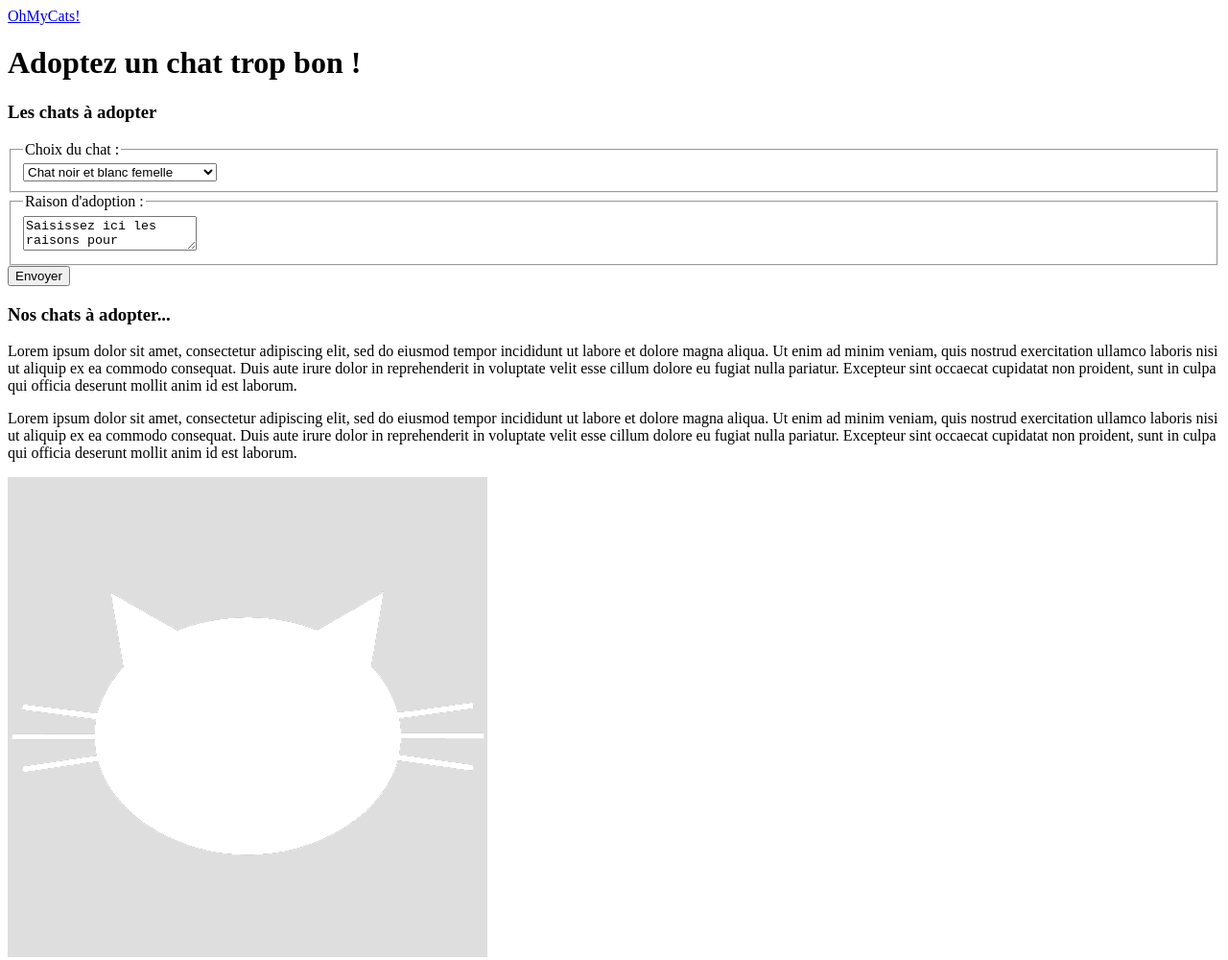
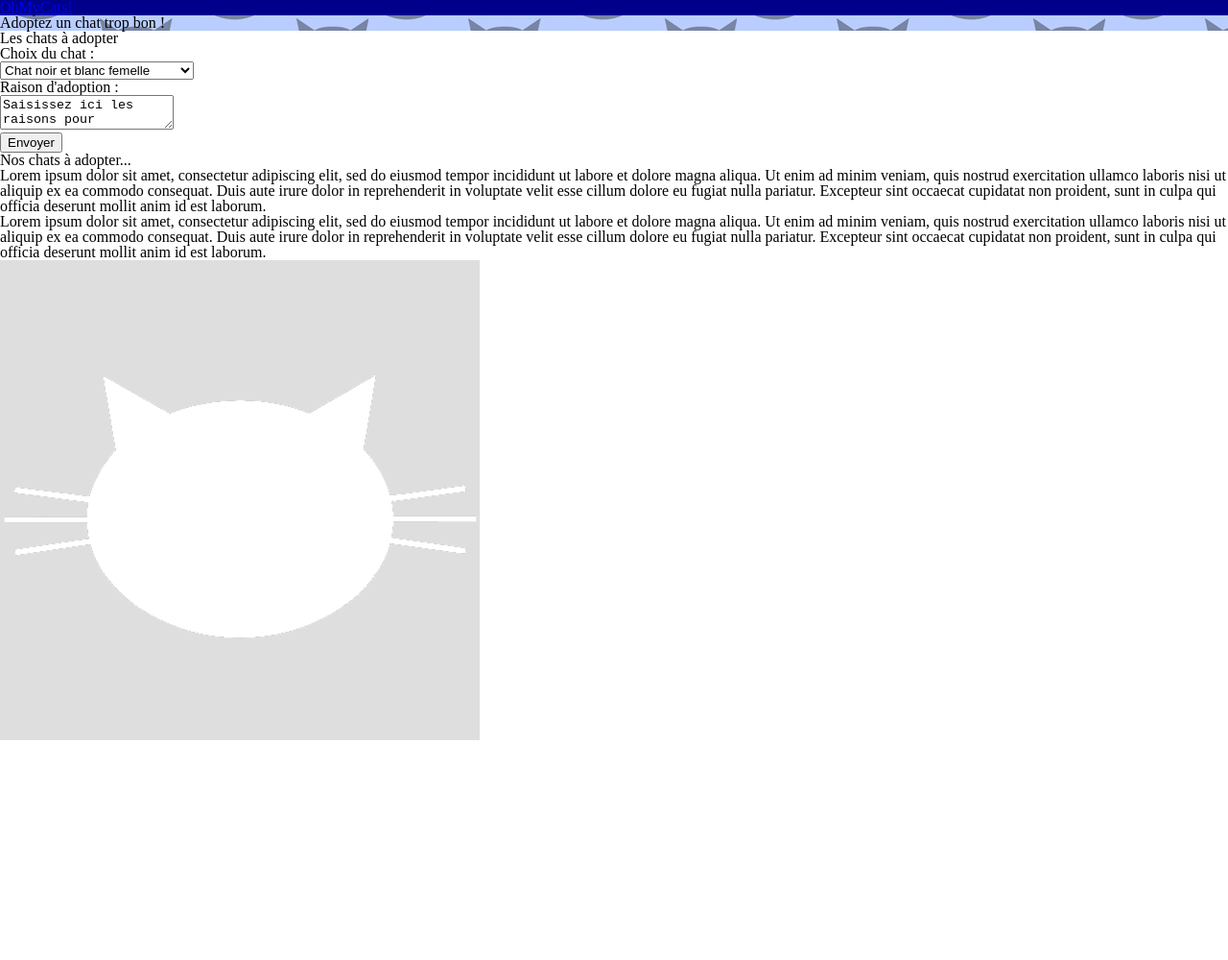
Before and after one commit to LaetitiaMonserrat/fac-exo, a plain HTML site: page index.html in a window 1280 px wide. Shown: the whole page at 96% size. After the commit the page ends 800 px from the top, so only its background shows below. Drawn offline with nearby package versions, Linux system fonts and the light colour scheme.

Commit message:
Update style.css

```diff
--- a/css/style.css
+++ b/css/style.css
@@ -1,8 +1,61 @@
-.nav{
+html, body, div, span, applet, object, iframe,
+h1, h2, h3, h4, h5, h6, p, blockquote, pre,
+a, abbr, acronym, address, big, cite, code,
+del, dfn, em, img, ins, kbd, q, s, samp,
+small, strike, strong, sub, sup, tt, var,
+b, u, i, center,
+dl, dt, dd, ol, ul, li,
+fieldset, form, label, legend,
+table, caption, tbody, tfoot, thead, tr, th, td,
+article, aside, canvas, details, embed,
+figure, figcaption, footer, header, hgroup,
+menu, nav, output, ruby, section, summary,
+time, mark, audio, video {
+	margin: 0;
+	padding: 0;
+	border: 0;
+	font-size: 100%;
+	font: inherit;
+	vertical-align: baseline;
+}
+/* HTML5 display-role reset for older browsers */
+article, aside, details, figcaption, figure,
+footer, header, hgroup, menu, nav, section {
+	display: block;
+}
+body {
+	line-height: 1;
+}
+ol, ul {
+	list-style: none;
+}
+blockquote, q {
+	quotes: none;
+}
+blockquote:before, blockquote:after,
+q:before, q:after {
+	content: '';
+	content: none;
+}
+table {
+	border-collapse: collapse;
+	border-spacing: 0;
+}
+
+/*
+  ___   _                                   _
+ | __| (_)  _ _      _ _   ___   ___  ___  | |_
+ | _|  | | | ' \    | '_| / -_) (_-< / -_) |  _|
+ |_|   |_| |_||_|   |_|   \___| /__/ \___|  \__|
+
+ */
+
+
+nav{
 	background-color: darkblue;
 	color: white;
 }
 
-.header	{
+header	{
 	background:url(../img/background.jpg);
 }
```
